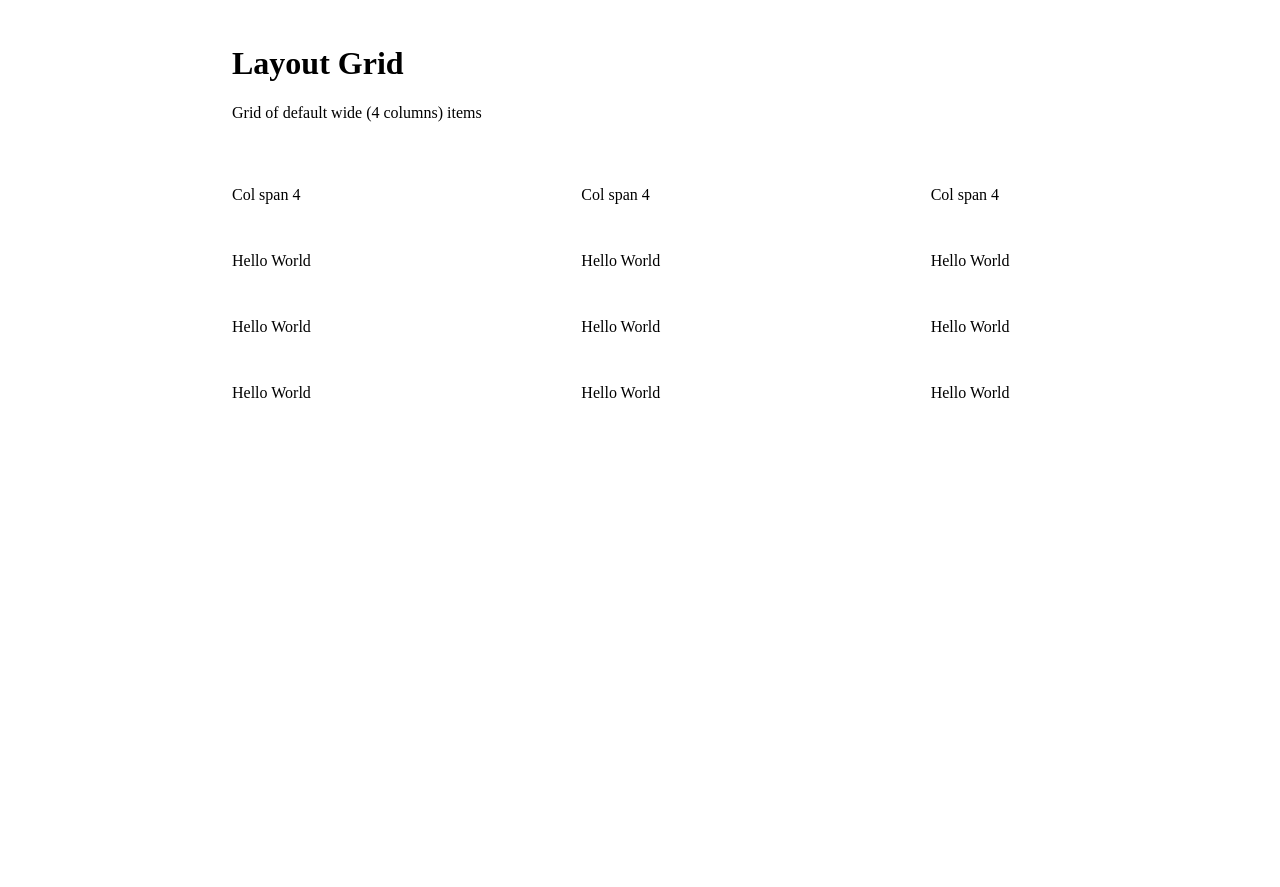
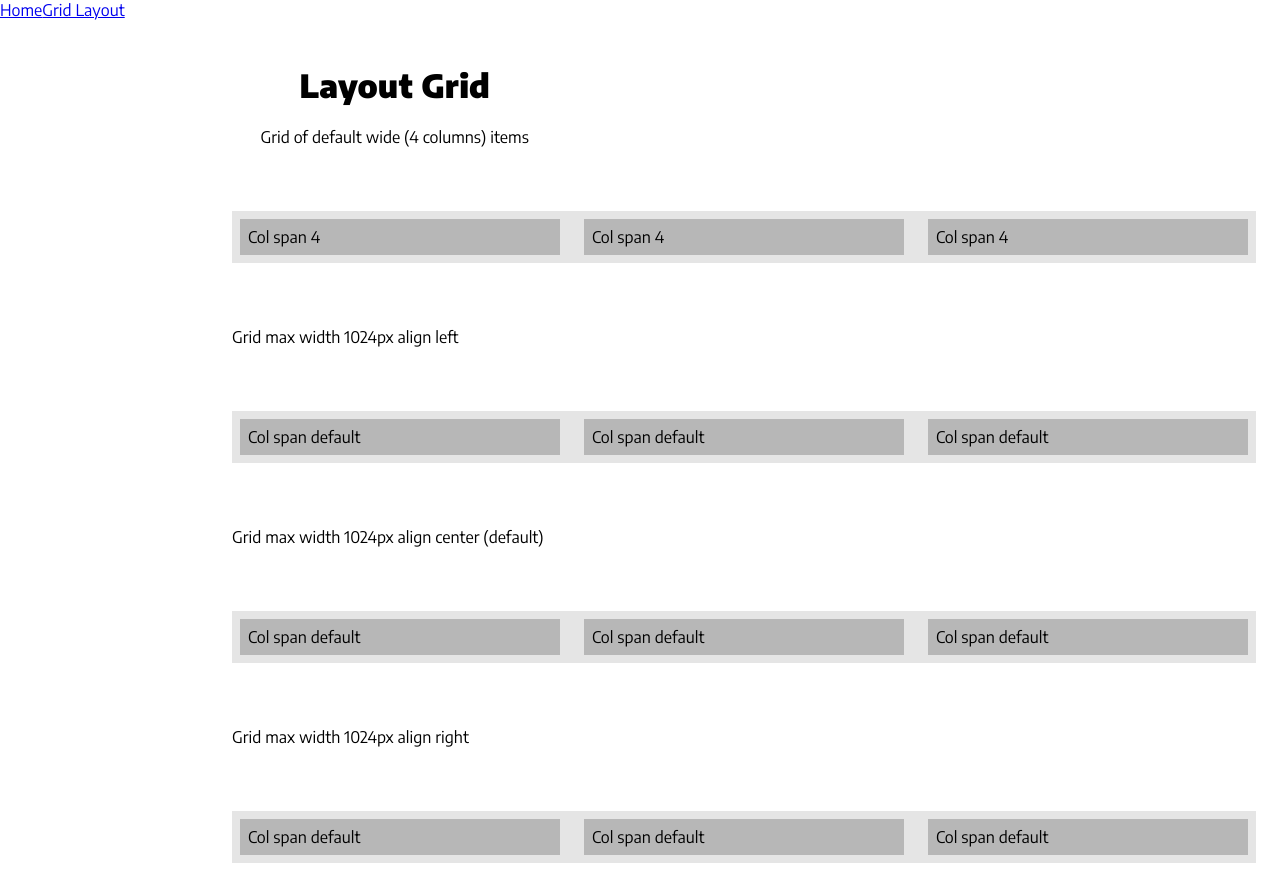
Before and after one commit to anotherplanet-io/Next-React-Components, a Next.js app: page /ap-grid-layout in a window 1280 px wide. Before the commit the page ends 800 px from the top, so only its background shows below. Built offline with nearby package versions, Linux system fonts and the light colour scheme.

Commit message:
update site pages

```diff
--- /dev/null
+++ b/components/nav.js
@@ -0,0 +1,6 @@
+import React from 'react'
+import Link from 'next/link'
+export default () => <nav>
+  <span><Link href={'index'}><a>Home</a></Link></span>
+  <span><Link href={'ap-grid-layout'}><a>Grid Layout</a></Link></span>
+</nav>
--- a/pages/ap-grid-layout.js
+++ b/pages/ap-grid-layout.js
@@ -1,6 +1,13 @@
 import { Component } from 'react'
 import Link from 'next/link'
+import Head from 'next/head'
+// packages
 import { Container, Row, Cell } from '../packages/ap-layout-grid'
+// components
+import Nav from '../components/nav'
+// local
+import styleGlobal from './style'
+
 
 class index extends Component {
   static async getInitialProps ({ req }) {
@@ -9,70 +16,112 @@ class index extends Component {
 
   render () {
     return (
-      <div>
+      <div className={'demo-page'}>
+        <Head>
+          <link rel='stylesheet' href='https://fonts.googleapis.com/css?family=Encode+Sans:400,900' key='google-font-family-Encode-Sans-400-900' />
+        </Head>
+        <Nav></Nav>
         <Container maxWidth={'1024px'}>
           <Row>
             <Cell phone={4} tablet={8} desktop={12}>
-              <h1>Layout Grid</h1>
-              <p>Grid of default wide (4 columns) items</p>
+              <div className='hero'>
+                <h1>Layout Grid</h1>
+                <p>Grid of default wide (4 columns) items</p>
+              </div>
             </Cell>
           </Row>
         </Container>
         <Container>
-          <Row>
-            <Cell className={'demo'}>
+          <Row className='demo-row'>
+            <Cell className='demo-cell'>
               Col span 4
             </Cell>
-            <Cell className={'demo'}>
+            <Cell className='demo-cell'>
               Col span 4
             </Cell>
-            <Cell className={'demo'}>
+            <Cell className='demo-cell' tablet={8}>
               Col span 4
             </Cell>
           </Row>
         </Container>
+
+        <Container>
+          <Row>
+            <Cell phone={4} tablet={8} desktop={12}>
+              <p>Grid max width 1024px align left </p>
+            </Cell>
+          </Row>
+        </Container>
         <Container maxWidth={'1024px'} align={'left'}>
+          <Row className='demo-row'>
+            <Cell className='demo-cell'>
+              Col span default
+            </Cell>
+            <Cell className='demo-cell'>
+              Col span default
+            </Cell>
+            <Cell className='demo-cell' tablet={8}>
+              Col span default
+            </Cell>
+          </Row>
+        </Container>
+
+        <Container>
           <Row>
-            <Cell>
-              Hello World { this.props.userAgent }
-            </Cell>
-            <Cell>
-              Hello World { this.props.userAgent }
-            </Cell>
-            <Cell>
-              Hello World { this.props.userAgent }
+            <Cell phone={4} tablet={8} desktop={12}>
+              <p>Grid max width 1024px align center (default) </p>
             </Cell>
           </Row>
         </Container>
         <Container maxWidth={'1024px'}>
+          <Row className='demo-row'>
+            <Cell className='demo-cell'>
+              Col span default
+            </Cell>
+            <Cell className='demo-cell'>
+              Col span default
+            </Cell>
+            <Cell className='demo-cell' tablet={8}>
+              Col span default
+            </Cell>
+          </Row>
+        </Container>
+
+        <Container>
           <Row>
-            <Cell>
-              Hello World { this.props.userAgent }
-            </Cell>
-            <Cell>
-              Hello World { this.props.userAgent }
-            </Cell>
-            <Cell>
-              Hello World { this.props.userAgent }
+            <Cell phone={4} tablet={8} desktop={12}>
+              <p>Grid max width 1024px align right</p>
             </Cell>
           </Row>
         </Container>
         <Container maxWidth={'1024px'} align={'right'}>
-          <Row>
-            <Cell>
-              Hello World { this.props.userAgent }
+          <Row className='demo-row'>
+            <Cell className='demo-cell'>
+              Col span default
             </Cell>
-            <Cell>
-              Hello World { this.props.userAgent }
+            <Cell className='demo-cell'>
+              Col span default
             </Cell>
-            <Cell>
-              Hello World { this.props.userAgent }
+            <Cell className='demo-cell' tablet={8}>
+              Col span default
             </Cell>
           </Row>
         </Container>
+        <style jsx global>{styleGlobal}</style>
         <style jsx>{`
-          .demo {
-            background-color: rgba(0, 0, 0, 0.3);
+
+          .hero {
+            text-align: center;
+          }
+
+          div.demo-page :global(.demo-row) {
+            padding: 8px;
+            background-color: rgba(0, 0, 0, .1);
+          }
+
+          div.demo-page :global(.demo-cell) {
+            padding: 8px;
+            background-color: rgba(0, 0, 0, .2);
           }
 
         `}</style>
--- a/pages/index.js
+++ b/pages/index.js
@@ -1,6 +1,12 @@
 import { Component } from 'react'
 import Link from 'next/link'
+import Head from 'next/head'
+// packages
 import { Container, Row, Cell } from '../packages/ap-layout-grid'
+// components
+import Nav from '../components/nav'
+// local
+import styleGlobal from './style'
 
 
 class index extends Component {
@@ -11,6 +17,10 @@ class index extends Component {
   render () {
     return (
       <div>
+        <Head>
+          <link rel='stylesheet' href='https://fonts.googleapis.com/css?family=Encode+Sans:400,900' key='google-font-family-Encode-Sans-400-900' />
+        </Head>
+        <Nav></Nav>
         <Container>
           <Row>
             <Cell phone={4} tablet={8} desktop={12}>
@@ -33,6 +43,7 @@ class index extends Component {
             </Cell>
           </Row>
         </Container>
+        <style jsx global>{styleGlobal}</style>
         <style jsx>{`
           h1 {
             text-align: center;
--- /dev/null
+++ b/pages/style.js
@@ -0,0 +1,7 @@
+import css from 'styled-jsx/css'
+
+export default css`
+  body, html {
+    font-family: 'Encode Sans', sans-serif;
+  }
+`
```
